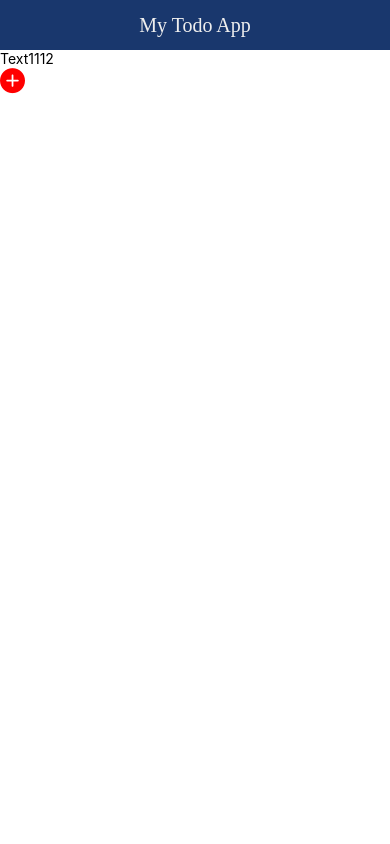
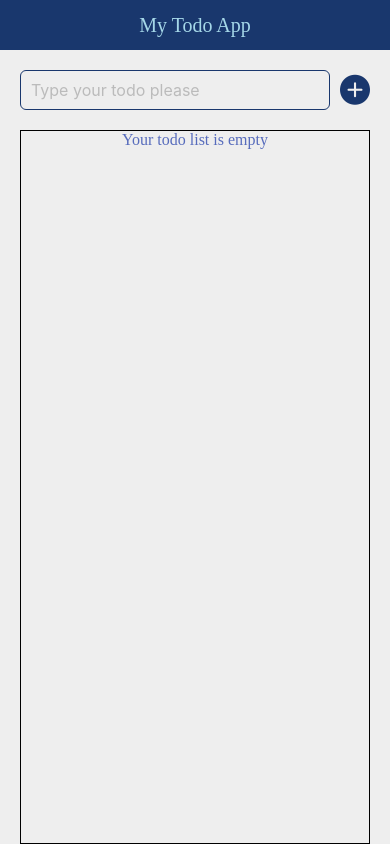
Before and after one commit to AydinKivanc/react-native-todoapp, a React Native app: screen / in a window 390 px wide. Built offline with nearby package versions, Linux system fonts and the light colour scheme.

Commit message:
input component created

```diff
--- a/App.js
+++ b/App.js
@@ -1,21 +1,74 @@
-import {SafeAreaView, StyleSheet, Text, View} from 'react-native';
-import React from 'react';
+import {
+  SafeAreaView,
+  StyleSheet,
+  Text,
+  View,
+  Alert,
+  ScrollView,
+} from 'react-native';
+import React, {useState} from 'react';
 import Header from './src/components/header';
 import generalStyles from './src/utils/generalStyles';
 import Icon from 'react-native-vector-icons/AntDesign';
+import Input from './src/components/input';
+import {colors, fontFamilies} from './src/utils/constants';
 
 function App() {
+  const [text, setText] = useState('');
+  const [todos, setTodos] = useState([]);
+  const addTodo = () => {
+    //Alert.alert(text);
+    const newTodo = {
+      id: String(new Date().getTime()),
+      text: text,
+      date: new Date(),
+      completed: false,
+    };
+    setTodos([...todos, newTodo]);
+    setText('');
+  };
+
   return (
-    <SafeAreaView style={generalStyles.flex1}>
+    <SafeAreaView style={[generalStyles.flex1, generalStyles.bgWhite]}>
       <Header title="My Todo App" />
-      <View>
-        <Text>Text1112</Text>
-        <Icon name="pluscircle" size={25} color="red" />
+      <Input
+        value={text}
+        onChangeText={t => setText(t)}
+        placeholder="Type your todo please"
+        onIconPress={addTodo}
+        hasIcon
+        iconName="pluscircle"
+        styleIcon={{fontSize: 30, color: colors.bgOne, marginLeft: 10}}
+      />
+      <View style={styles.todosWrapper}>
+        {todos.length === 0 ? (
+          <Text style={styles.emptyText}>Your todo list is empty</Text>
+        ) : (
+          <ScrollView style={styles.ScrollView}>
+            <Text>Todo array is not empty now</Text>
+          </ScrollView>
+        )}
       </View>
     </SafeAreaView>
   );
 }
 
-const styles = StyleSheet.create({});
+const styles = StyleSheet.create({
+  todosWrapper: {
+    flex: 1,
+    borderWidth: 1,
+    marginHorizontal: 20,
+    //marginVertical: 5,
+  },
+  emptyText: {
+    textAlign: 'center',
+    fontFamily: fontFamilies.semiBold,
+    color: colors.textTwo,
+    fontSize: 16,
+  },
+  ScrollView: {
+    flexGrow: 1,
+  },
+});
 
 export default App;
--- a/src/components/header/style.js
+++ b/src/components/header/style.js
@@ -12,7 +12,7 @@ const styles = StyleSheet.create({
   title: {
     fontFamily: fontFamilies.bold,
     fontSize: 20,
-    color: colors.textSecondary,
+    color: colors.textThree,
   },
 });
 
--- /dev/null
+++ b/src/components/input/index.js
@@ -0,0 +1,41 @@
+import React from 'react';
+
+import {View, Text, TextInput, TouchableOpacity} from 'react-native';
+
+import styles from './style';
+import {colors} from '../../utils/constants';
+import Icon from 'react-native-vector-icons/AntDesign';
+
+const Input = ({
+  placeholder = 'type something',
+  placeholderTextColor = colors.textPlaceHolder,
+  keyboarType = 'default',
+  multiline = false,
+  hasIcon = false,
+  iconName = 'plus',
+  styleIcon = styles.icon,
+  onIconPress = () => {},
+  value = '',
+  onChangeText = () => {},
+}) => {
+  return (
+    <View style={styles.wrapper}>
+      <TextInput
+        style={styles.input}
+        placeholderTextColor={placeholderTextColor}
+        placeholder={placeholder}
+        keyboardType={keyboarType}
+        multiline={multiline}
+        value={value}
+        onChangeText={onChangeText}
+      />
+      {hasIcon && (
+        <TouchableOpacity onPress={onIconPress}>
+          <Icon name={iconName} style={styleIcon} />
+        </TouchableOpacity>
+      )}
+    </View>
+  );
+};
+
+export default Input;
--- /dev/null
+++ b/src/components/input/style.js
@@ -0,0 +1,27 @@
+import {StyleSheet} from 'react-native';
+import {colors} from '../../utils/constants';
+
+const styles = StyleSheet.create({
+  wrapper: {
+    flexDirection: 'row',
+    marginHorizontal: 20,
+    marginVertical: 20,
+    alignItems: 'center',
+  },
+  input: {
+    flex: 1,
+    borderWidth: 1,
+    borderColor: colors.bgOne,
+    borderRadius: 6,
+    height: 40,
+    paddingHorizontal: 10,
+    color: colors.textPrimary,
+    fontSize: 16,
+  },
+  icon: {
+    fontSize: 40,
+    color: colors.bgOne,
+    marginLeft: 10,
+  },
+});
+export default styles;
--- a/src/utils/constants.js
+++ b/src/utils/constants.js
@@ -2,9 +2,13 @@ export const colors = {
   bgOne: '#19376D',
   bgTwo: '#576CBC',
   bgThree: '#A5D7E8',
+  bgWhite: '#EEEEEE',
+  textOne: '#19376D',
+  textTwo: '#576CBC',
+  textThree: '#A5D7E8',
   textPrimary: '#0B2447',
-  textSecondary: '#EEEEEE',
-  textPlaceHolder: '#DDDDDD',
+  textWhite: '#EEEEEE',
+  textPlaceHolder: '#BBBBBB',
 };
 
 export const fontFamilies = {
--- a/src/utils/generalStyles.js
+++ b/src/utils/generalStyles.js
@@ -1,9 +1,12 @@
 import {StyleSheet} from 'react-native';
-//import {colors, fontFamilies} from './constants';
+import {colors, fontFamilies} from './constants';
 
 const generalStyles = StyleSheet.create({
   flex1: {
     flex: 1,
   },
+  bgWhite: {
+    backgroundColor: colors.bgWhite,
+  },
 });
 export default generalStyles;
```
